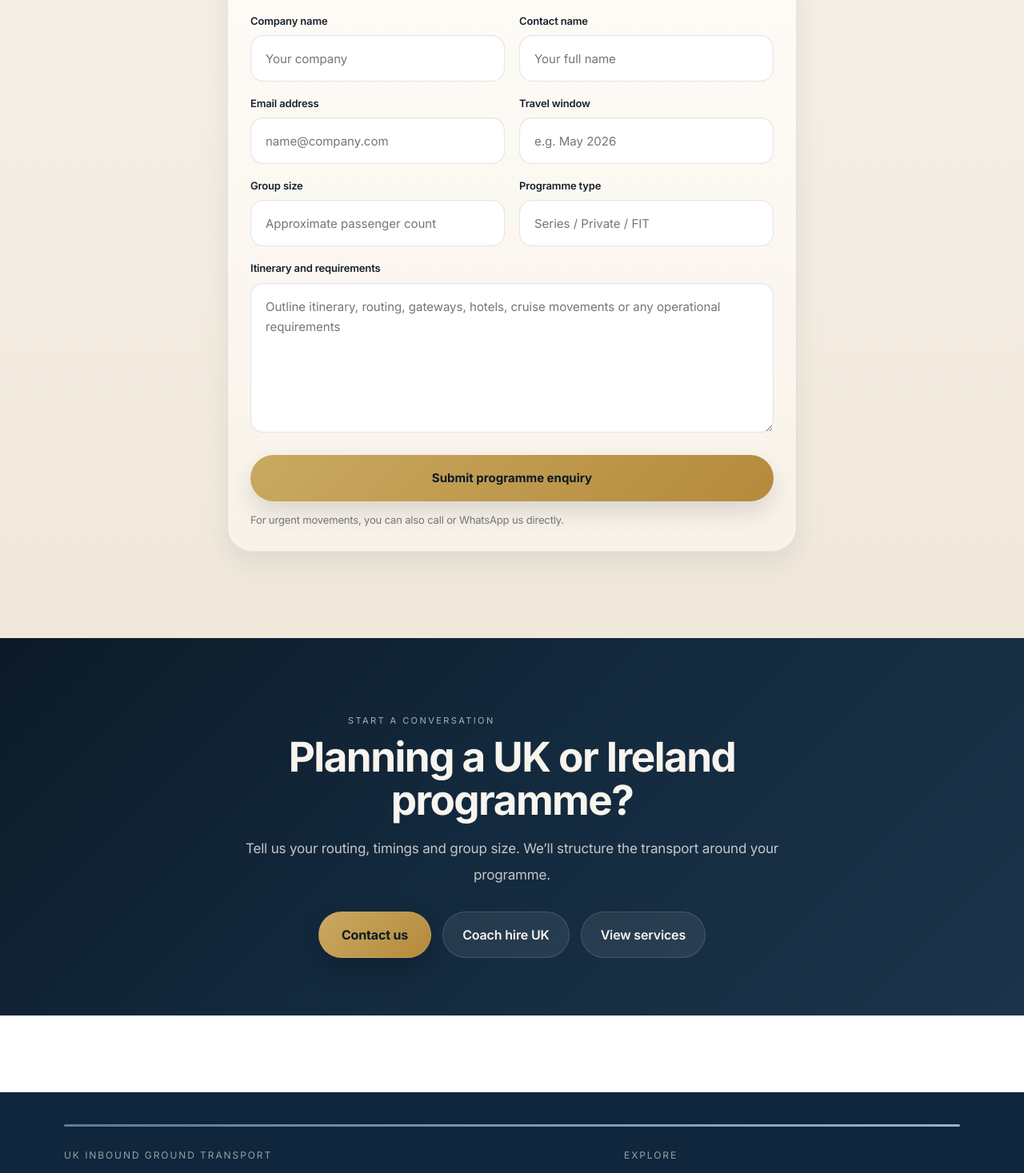
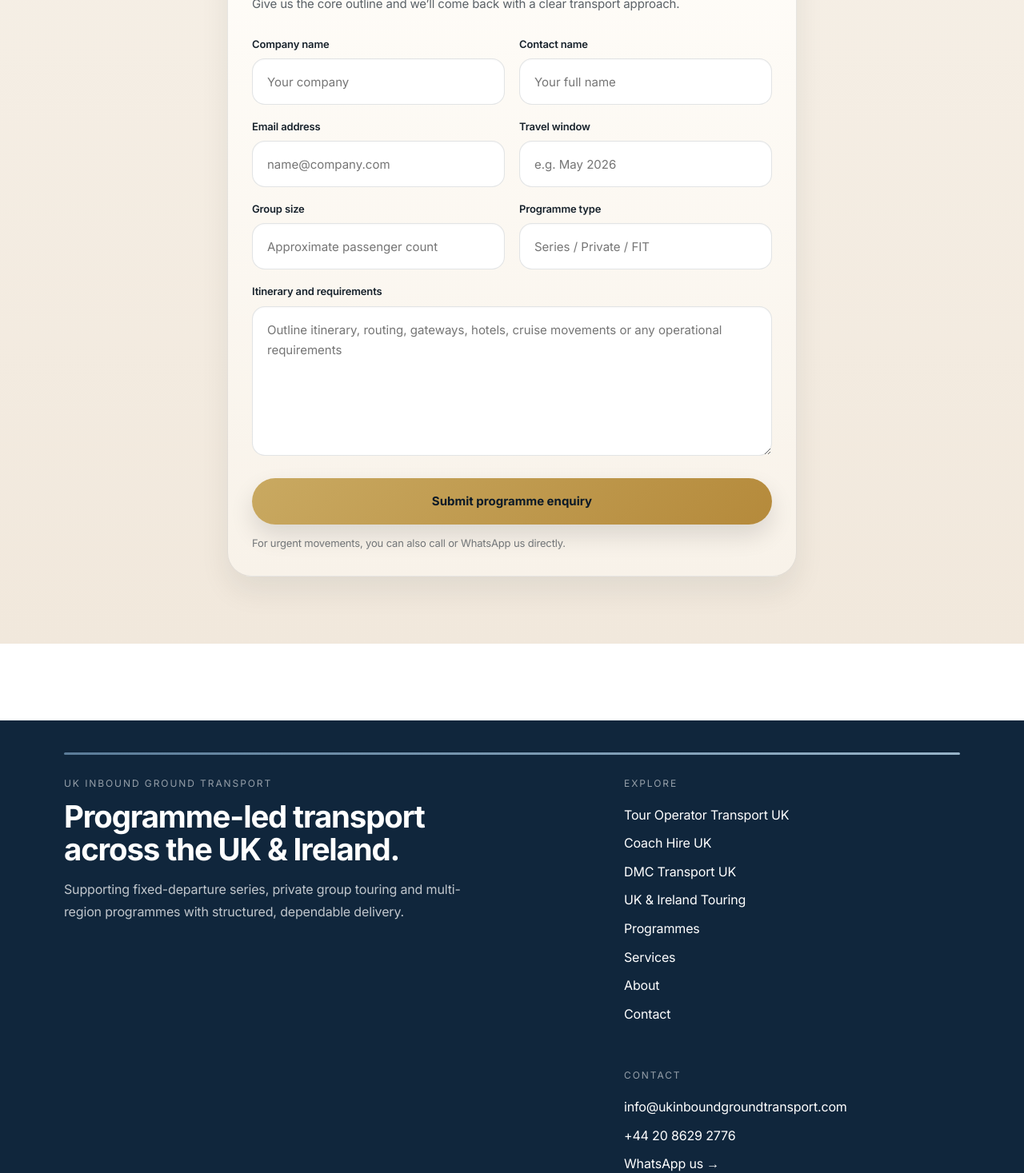
Before and after one commit to kandiahtk-crypto/Project-, a Next.js app: page / in a window 1280 px wide. Shown: the part 8141-9608 px from the top of the page at 80% size. Built offline with nearby package versions, Linux system fonts and the light colour scheme.

Commit message:
Update page.tsx

```diff
--- a/src/app/page.tsx
+++ b/src/app/page.tsx
@@ -699,6 +699,7 @@ export default function HomePage() {
 
       <section style={leadSection}>
         <div style={containerNarrow}>
+          <div style={finalSectionRule} />
           <p style={sectionLabel}>Programme enquiry</p>
           <h2 style={sectionTitle}>
             Tell us about your programme requirements.
@@ -730,29 +731,6 @@ export default function HomePage() {
 
           <div style={leadFormWrap}>
             <ProgrammeEnquiryForm />
-          </div>
-        </div>
-      </section>
-
-      <section style={ctaSection}>
-        <div style={containerNarrow}>
-          <p style={ctaEyebrow}>Start a conversation</p>
-          <h2 style={ctaTitle}>Planning a UK or Ireland programme?</h2>
-          <p style={ctaText}>
-            Tell us your routing, timings and group size. We’ll structure the
-            transport around your programme.
-          </p>
-
-          <div style={heroActionsCentered}>
-            <a href="/contact" style={primaryButton}>
-              Contact us
-            </a>
-            <a href="/coach-hire-uk" style={secondaryButton}>
-              Coach hire UK
-            </a>
-            <a href="/services" style={secondaryButton}>
-              View services
-            </a>
           </div>
         </div>
       </section>
@@ -819,15 +797,9 @@ const sectionTint: CSSProperties = {
 };
 
 const leadSection: CSSProperties = {
-  padding: "108px 0",
+  padding: "108px 0 84px",
   background: "linear-gradient(180deg, #F8F3EB 0%, #F1E8DC 100%)",
-};
-
-const ctaSection: CSSProperties = {
-  padding: "96px 0 72px",
-  background:
-    "linear-gradient(135deg, #0C1A27 0%, #13293D 46%, #1B344A 100%)",
-  textAlign: "center",
+  borderTop: "1px solid rgba(22,33,43,0.06)",
 };
 
 const heroShell: CSSProperties = {
@@ -930,14 +902,6 @@ const sectionLabel: CSSProperties = {
   color: "rgba(22,33,43,0.54)",
 };
 
-const ctaEyebrow: CSSProperties = {
-  margin: "0 0 12px",
-  fontSize: 11,
-  letterSpacing: "0.22em",
-  textTransform: "uppercase",
-  color: "rgba(248,244,238,0.68)",
-};
-
 const heroTitle: CSSProperties = {
   margin: "12px 0 18px",
   maxWidth: 760,
@@ -960,18 +924,6 @@ const sectionTitle: CSSProperties = {
   color: "#16212B",
 };
 
-const ctaTitle: CSSProperties = {
-  margin: "0 0 18px",
-  maxWidth: 760,
-  fontSize: "clamp(2rem, 4vw, 3.2rem)",
-  lineHeight: 1.05,
-  letterSpacing: "-0.03em",
-  fontWeight: 650,
-  fontFamily: "var(--font-sans)",
-  color: "#F8F4EE",
-  textAlign: "center",
-};
-
 const divider: CSSProperties = {
   width: 72,
   height: 2,
@@ -984,6 +936,14 @@ const luxuryRule: CSSProperties = {
   width: 80,
   height: 2,
   margin: "20px 0 24px",
+  borderRadius: 999,
+  background: "linear-gradient(90deg, #C9A961 0%, rgba(201,169,97,0.16) 100%)",
+};
+
+const finalSectionRule: CSSProperties = {
+  width: 72,
+  height: 2,
+  margin: "0 0 22px",
   borderRadius: 999,
   background: "linear-gradient(90deg, #C9A961 0%, rgba(201,169,97,0.16) 100%)",
 };
@@ -1012,29 +972,12 @@ const sectionText: CSSProperties = {
   color: "rgba(22,33,43,0.76)",
 };
 
-const ctaText: CSSProperties = {
-  margin: "0 auto",
-  maxWidth: 720,
-  fontSize: 17,
-  lineHeight: 1.9,
-  color: "rgba(248,244,238,0.78)",
-};
-
 const heroActions: CSSProperties = {
   marginTop: 30,
   display: "flex",
   gap: 14,
   flexWrap: "wrap",
   alignItems: "center",
-};
-
-const heroActionsCentered: CSSProperties = {
-  marginTop: 30,
-  display: "flex",
-  gap: 14,
-  flexWrap: "wrap",
-  alignItems: "center",
-  justifyContent: "center",
 };
 
 const inlineLinks: CSSProperties = {
@@ -1396,10 +1339,10 @@ const leadIntroNote: CSSProperties = {
 };
 
 const leadFormWrap: CSSProperties = {
-  marginTop: 28,
-  padding: "28px",
+  marginTop: 30,
+  padding: "30px",
   borderRadius: 30,
   background: "linear-gradient(180deg, #FFFDF9 0%, #F8F2E9 100%)",
   border: "1px solid rgba(22,33,43,0.10)",
-  boxShadow: "0 16px 34px rgba(22,33,43,0.08)",
+  boxShadow: "0 18px 36px rgba(22,33,43,0.08)",
 };
```
